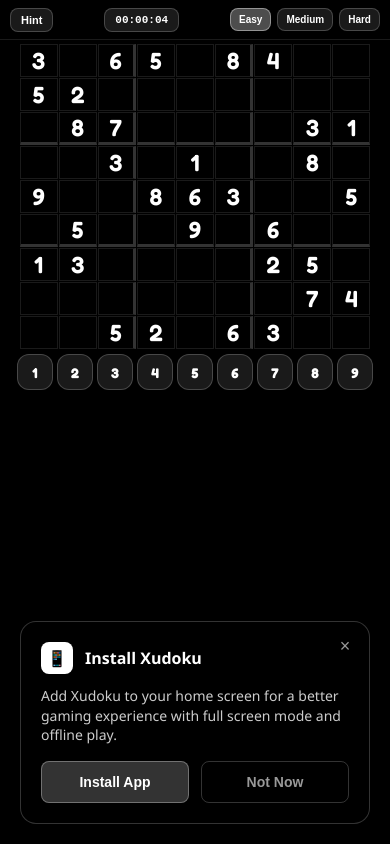
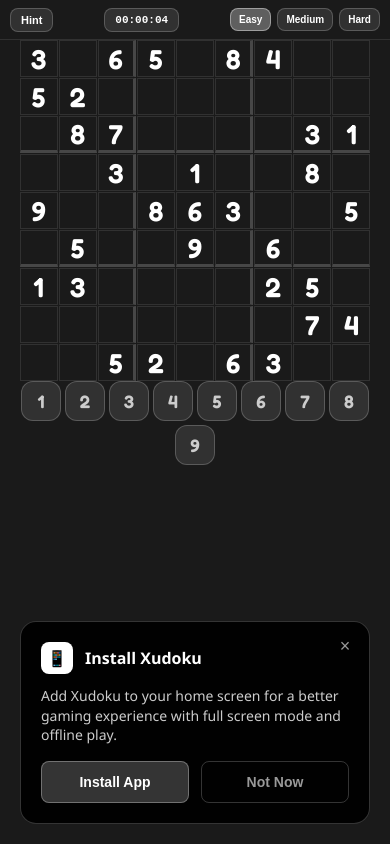
Before and after one commit to ozlphrt/Xudoku, a website: page index.html in a window 390 px wide. Drawn offline with Linux system fonts and the light colour scheme.

Commit message:
Fix spacing, background color, and number brightness/size

```diff
--- a/index.html
+++ b/index.html
@@ -35,7 +35,7 @@
 
         body {
             font-family: 'Segoe UI', system-ui, sans-serif;
-            background: #000000;
+            background: #1a1a1a;
             height: 100vh;
             height: 100dvh; /* Dynamic viewport height for mobile browsers */
             width: 100vw;
@@ -64,7 +64,7 @@
             align-items: center;
             padding: 8px 16px;
             padding-top: max(8px, env(safe-area-inset-top));
-            background: #000000;
+            background: #1a1a1a;
             border-bottom: 1px solid rgba(255, 255, 255, 0.1);
             height: 48px;
             height: calc(48px + env(safe-area-inset-top));
@@ -139,9 +139,9 @@
             justify-content: flex-start;
             height: 100vh;
             height: 100dvh; /* Dynamic viewport height for mobile browsers */
-            padding: 48px 16px 4px 16px;
+            padding: 48px 16px 0px 16px;
             padding-top: calc(48px + env(safe-area-inset-top));
-            padding-bottom: calc(4px + env(safe-area-inset-bottom));
+            padding-bottom: calc(0px + env(safe-area-inset-bottom));
             padding-left: calc(16px + env(safe-area-inset-left));
             padding-right: calc(16px + env(safe-area-inset-right));
         }
@@ -156,7 +156,7 @@
             justify-content: center;
             flex: 0 0 auto;
             width: 100%;
-            margin: 4px 0;
+            margin: 0;
             max-width: min(90vw, 90vh);
         }
 
@@ -182,11 +182,11 @@
             display: flex;
             align-items: center;
             justify-content: center;
-            font-size: clamp(1.5rem, 4vw, 3rem);
-            font-weight: 700;
+            font-size: clamp(2rem, 5vw, 4rem);
+            font-weight: 600;
+            color: #cccccc;
             font-family: 'Fredoka', 'Nunito', 'Quicksand', 'Verdana', 'Arial Rounded MT Bold', 'Helvetica Rounded', Arial, sans-serif;
             cursor: pointer;
-            color: #ffffff;
             position: relative;
             min-height: 0;
             min-width: 0;
@@ -342,19 +342,19 @@
             display: flex;
             gap: 8px;
             justify-content: center;
-            margin-top: 4px;
+            margin-top: 0px;
             flex-wrap: wrap;
         }
 
         .num-btn {
-            width: 44px;
-            height: 44px;
+            width: 50px;
+            height: 50px;
             background: rgba(255, 255, 255, 0.1);
             border: 1px solid rgba(255, 255, 255, 0.2);
             border-radius: 12px;
-            color: #ffffff;
-            font-size: 18px;
-            font-weight: 700;
+            color: #cccccc;
+            font-size: 22px;
+            font-weight: 600;
             font-family: 'Fredoka', 'Nunito', 'Quicksand', 'Verdana', 'Arial Rounded MT Bold', 'Helvetica Rounded', Arial, sans-serif;
             cursor: pointer;
             transition: all 0.15s ease;
@@ -399,7 +399,7 @@
             }
 
             .main-container {
-                padding: 44px 12px 2px 12px;
+                padding: 44px 12px 0px 12px;
             }
 
             .sudoku-grid {
@@ -408,7 +408,7 @@
             }
 
             .cell {
-                font-size: clamp(1.2rem, 5vw, 2.5rem);
+                font-size: clamp(1.8rem, 6vw, 3.5rem);
             }
 
             .cell.notes {
@@ -416,14 +416,14 @@
             }
 
             .num-btn {
-                width: 40px;
-                height: 40px;
-                font-size: 16px;
+                width: 45px;
+                height: 45px;
+                font-size: 20px;
             }
 
             .number-pad {
                 gap: 6px;
-                margin-top: 2px;
+                margin-top: 0px;
             }
         }
 
@@ -449,22 +449,22 @@
             }
 
             .main-container {
-                padding: 40px 10px 2px 10px;
+                padding: 40px 10px 0px 10px;
             }
 
             .cell {
-                font-size: clamp(1rem, 6vw, 2rem);
+                font-size: clamp(1.5rem, 7vw, 3rem);
             }
 
             .num-btn {
-                width: 36px;
-                height: 36px;
-                font-size: 14px;
+                width: 40px;
+                height: 40px;
+                font-size: 18px;
             }
 
             .number-pad {
                 gap: 4px;
-                margin-top: 1px;
+                margin-top: 0px;
             }
         }
 
```
